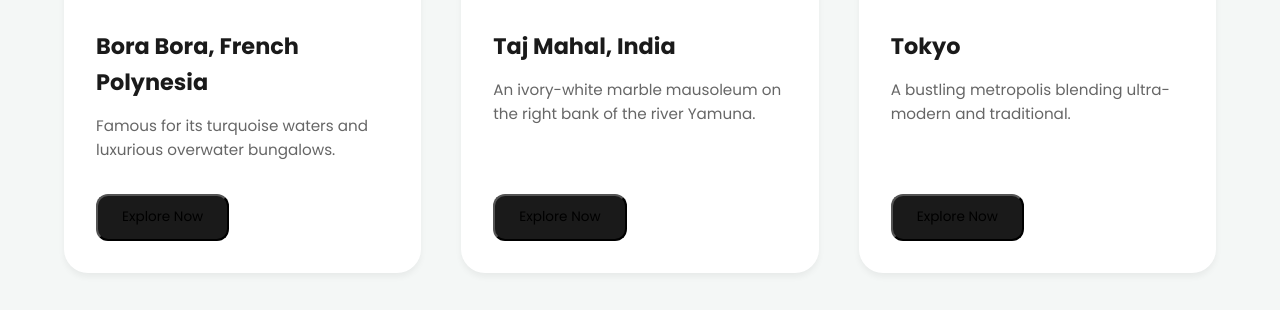
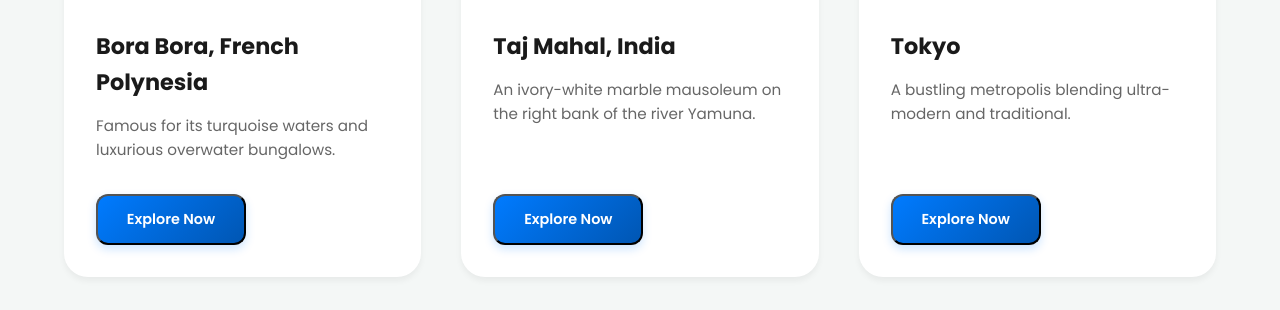
Before and after one commit to Juthishsan/Travel-Application, a plain HTML site: page index.html in a window 1280 px wide. Shown: the part 1303-1613 px from the top of the page. Drawn offline with Linux system fonts and the light colour scheme.

Commit message:
feat: Add initial styling and JavaScript for travel recommendations and standardize image URLs in the data.

```diff
--- a/css/index.css
+++ b/css/index.css
@@ -174,13 +174,19 @@
 
 .visit-btn {
     border-radius: 12px;
-    padding: 0.7rem 1.5rem;
-    font-size: 0.85rem;
-    background: var(--text-dark);
+    padding: 0.8rem 1.8rem;
+    font-size: 0.9rem;
+    background: linear-gradient(135deg, var(--primary-color), var(--primary-dark));
+    color: white;
+    font-weight: 600;
+    box-shadow: 0 4px 10px rgba(0, 123, 255, 0.2);
+    transition: var(--transition);
 }
 
 .visit-btn:hover {
-    background: var(--primary-color);
+    background: linear-gradient(135deg, var(--primary-dark), #004085);
+    transform: translateY(-2px);
+    box-shadow: 0 6px 15px rgba(0, 123, 255, 0.3);
 }
 
 /* Search Results Specific */
--- a/js/travel_recommendation.js
+++ b/js/travel_recommendation.js
@@ -8,9 +8,14 @@ const resultsHeader = document.getElementById('resultsHeader');
 // Load popular destinations on start
 window.addEventListener('load', () => {
     fetch('travel_recommendation_api.json')
-        .then(response => response.json())
+        .then(response => {
+            if (!response.ok) {
+                throw new Error('Network response was not ok');
+            }
+            return response.json();
+        })
         .then(data => {
-            // Pick a few random ones from different categories for "Popular"
+            console.log('API Data loaded successfully:', data);
             const popular = [
                 data.beaches[0],
                 data.temples[1],
@@ -18,6 +23,9 @@ window.addEventListener('load', () => {
                 data.beaches[2]
             ];
             displayRecommendations(popular, popularContainer);
+        })
+        .catch(err => {
+            console.error('Initial load failed:', err);
         });
 });
 
@@ -42,15 +50,12 @@ function searchRecommendations() {
             } else if (input.includes('temple')) {
                 results = data.temples;
             } else if (input.includes('country') || input.includes('countries')) {
-                // If user searches 'country', show cities from the first country in the list
                 results = data.countries[0].cities;
             } else {
-                // Search for specific country name
                 const country = data.countries.find(item => item.name.toLowerCase().includes(input));
                 if (country) {
                     results = country.cities;
                 } else {
-                    // Fallback search in all categories
                     const beach = data.beaches.find(item => item.name.toLowerCase().includes(input));
                     if(beach) results.push(beach);
 
@@ -60,7 +65,6 @@ function searchRecommendations() {
             }
 
             displayRecommendations(results, recommendationsContainer);
-            // Scroll to results
             recommendationsContainer.scrollIntoView({ behavior: 'smooth' });
         })
         .catch(error => {
@@ -79,15 +83,30 @@ function displayRecommendations(results, container) {
     results.forEach((item, index) => {
         const recommendationDiv = document.createElement('div');
         recommendationDiv.classList.add('recommendation-card');
-        // Add staggered animation
         recommendationDiv.style.animationDelay = `${index * 0.1}s`;
 
         const imgContainer = document.createElement('div');
         imgContainer.classList.add('card-img-container');
 
         const img = document.createElement('img');
-        img.src = item.imageUrl;
+
+        // Use a small delay to ensure DOM is ready and force a fresh load
+        setTimeout(() => {
+            img.src = `${item.imageUrl}&t=${new Date().getTime()}`;
+        }, 0);
+
         img.alt = item.name;
+
+        img.onload = function() {
+            console.log(`Successfully loaded image for ${item.name}`);
+        };
+
+        img.onerror = function() {
+            console.warn(`Failed to load image for ${item.name}, using fallback.`);
+            this.src = `https://images.unsplash.com/photo-1500835597467-f519a7b91ee3?q=80&w=1000&auto=format&fit=crop`;
+            this.onerror = null;
+        };
+
         imgContainer.appendChild(img);
 
         const contentDiv = document.createElement('div');
--- a/travel_recommendation_api.json
+++ b/travel_recommendation_api.json
@@ -3,17 +3,17 @@
     {
       "id": 1,
       "name": "Japan",
-      "imageUrl": "https://images.unsplash.com/photo-1493976040375-85c17124295e?q=80&w=2070&auto=format&fit=crop",
+      "imageUrl": "https://images.unsplash.com/photo-1493976040375-85c17124295e?auto=format&fit=crop&w=1000&q=80",
       "description": "Experience the vibrant culture and ancient traditions of Japan, from Tokyo's neon lights to Kyoto's serene temples.",
       "cities": [
         {
           "name": "Tokyo",
-          "imageUrl": "https://images.unsplash.com/photo-1503899036084-c55cdd92da26?q=80&w=1974&auto=format&fit=crop",
+          "imageUrl": "https://images.unsplash.com/photo-1503899036084-c55cdd92da26?auto=format&fit=crop&w=1000&q=80",
           "description": "A bustling metropolis blending ultra-modern and traditional."
         },
         {
           "name": "Kyoto",
-          "imageUrl": "https://images.unsplash.com/photo-1493976040375-85c17124295e?q=80&w=2070&auto=format&fit=crop",
+          "imageUrl": "https://images.unsplash.com/photo-1493976040375-85c17124295e?auto=format&fit=crop&w=1000&q=80",
           "description": "Famous for its classical Buddhist temples, gardens, and imperial palaces."
         }
       ]
@@ -21,17 +21,17 @@
     {
       "id": 2,
       "name": "Australia",
-      "imageUrl": "https://images.unsplash.com/photo-1523482580672-01e6f06399c1?q=80&w=2070&auto=format&fit=crop",
+      "imageUrl": "https://images.unsplash.com/photo-1523482580672-01e6f06399c1?auto=format&fit=crop&w=1000&q=80",
       "description": "Explore the diverse landscapes of Australia, from the Great Barrier Reef to the Outback.",
       "cities": [
         {
             "name": "Sydney",
-            "imageUrl": "https://images.unsplash.com/photo-1506973035872-a4ec16b8e8d9?q=80&w=2070&auto=format&fit=crop",
+            "imageUrl": "https://images.unsplash.com/photo-1506973035872-a4ec16b8e8d9?auto=format&fit=crop&w=1000&q=80",
             "description": "Known for its Sydney Opera House, Harbour Bridge, and beaches."
         },
         {
             "name": "Melbourne",
-            "imageUrl": "https://images.unsplash.com/photo-1514395462725-fb4566216140?q=80&w=2070&auto=format&fit=crop",
+            "imageUrl": "https://images.unsplash.com/photo-1514395462725-fb4566216140?auto=format&fit=crop&w=1000&q=80",
             "description": "Famous for its arts, culture, and coffee scene."
         }
       ]
@@ -39,17 +39,17 @@
     {
         "id": 3,
         "name": "Brazil",
-        "imageUrl": "https://images.unsplash.com/photo-1483728642387-6c3bdd6c93e5?q=80&w=2076&auto=format&fit=crop",
+        "imageUrl": "https://images.unsplash.com/photo-1483728642387-6c3bdd6c93e5?auto=format&fit=crop&w=1000&q=80",
         "description": "A country of rhythm, color, and natural wonders like the Amazon and Rio.",
         "cities": [
             {
                 "name": "Rio de Janeiro",
-                "imageUrl": "https://images.unsplash.com/photo-1483728642387-6c3bdd6c93e5?q=80&w=2076&auto=format&fit=crop",
+                "imageUrl": "https://images.unsplash.com/photo-1483728642387-6c3bdd6c93e5?auto=format&fit=crop&w=1000&q=80",
                 "description": "Home to Christ the Redeemer and the world-famous Carnival."
             },
             {
                 "name": "Sao Paulo",
-                "imageUrl": "https://images.unsplash.com/photo-1543059152-42b3aee10475?q=80&w=2070&auto=format&fit=crop",
+                "imageUrl": "https://images.unsplash.com/photo-1543059152-42b3aee10475?auto=format&fit=crop&w=1000&q=80",
                 "description": "A massive concrete jungle with vibrant art and culinary scenes."
             }
         ]
@@ -59,25 +59,25 @@
     {
       "id": 1,
       "name": "Angkor Wat, Cambodia",
-      "imageUrl": "https://images.unsplash.com/photo-1600100397608-f0907409f984?q=80&w=2070&auto=format&fit=crop",
+      "imageUrl": "https://images.unsplash.com/photo-1544644181-1484b3fdfc62?auto=format&fit=crop&w=1000&q=80",
       "description": "A massive temple complex and the largest religious monument in the world."
     },
     {
       "id": 2,
       "name": "Taj Mahal, India",
-      "imageUrl": "https://images.unsplash.com/photo-1564507592333-c60657eea523?q=80&w=2071&auto=format&fit=crop",
+      "imageUrl": "https://images.unsplash.com/photo-1564507592333-c60657eea523?auto=format&fit=crop&w=1000&q=80",
       "description": "An ivory-white marble mausoleum on the right bank of the river Yamuna."
     },
     {
         "id": 3,
         "name": "Wat Phra Kaew, Thailand",
-        "imageUrl": "https://images.unsplash.com/photo-1528181304800-2f140819898c?q=80&w=2070&auto=format&fit=crop",
+        "imageUrl": "https://images.unsplash.com/photo-1528181304800-2f140819898c?auto=format&fit=crop&w=1000&q=80",
         "description": "The most sacred Buddhist temple in Thailand, home to the Emerald Buddha."
     },
     {
         "id": 4,
         "name": "Kinkaku-ji, Japan",
-        "imageUrl": "https://images.unsplash.com/photo-1524230507669-5ff97982bb5e?q=80&w=2070&auto=format&fit=crop",
+        "imageUrl": "https://images.unsplash.com/photo-1524413840807-0c3cb6fa808d?auto=format&fit=crop&w=1000&q=80",
         "description": "The Golden Pavilion, a Zen Buddhist temple whose top two floors are covered in leaf gold."
     }
   ],
@@ -85,25 +85,25 @@
     {
       "id": 1,
       "name": "Bora Bora, French Polynesia",
-      "imageUrl": "https://images.unsplash.com/photo-1532408840957-031d8034aeef?q=80&w=2064&auto=format&fit=crop",
+      "imageUrl": "https://images.unsplash.com/photo-1532408840957-031d8034aeef?auto=format&fit=crop&w=1000&q=80",
       "description": "Famous for its turquoise waters and luxurious overwater bungalows."
     },
     {
       "id": 2,
       "name": "Copacabana, Brazil",
-      "imageUrl": "https://images.unsplash.com/photo-1483728642387-6c3bdd6c93e5?q=80&w=2076&auto=format&fit=crop",
+      "imageUrl": "https://images.unsplash.com/photo-1519046904884-53103b34b206?auto=format&fit=crop&w=1000&q=80",
       "description": "A world-famous crescent-shaped beach in the heart of Rio de Janeiro."
     },
     {
         "id": 3,
         "name": "Maldives",
-        "imageUrl": "https://images.unsplash.com/photo-1514282401047-d79a71a590e8?q=80&w=2065&auto=format&fit=crop",
+        "imageUrl": "https://images.unsplash.com/photo-1514282401047-d79a71a590e8?auto=format&fit=crop&w=1000&q=80",
         "description": "Crystal clear waters and vibrant marine life in a tropical paradise."
     },
     {
         "id": 4,
         "name": "Maya Bay, Thailand",
-        "imageUrl": "https://images.unsplash.com/photo-1552465011-b4e21bf6e79a?q=80&w=2039&auto=format&fit=crop",
+        "imageUrl": "https://images.unsplash.com/photo-1552465011-b4e21bf6e79a?auto=format&fit=crop&w=1000&q=80",
         "description": "An iconic bay with towering cliffs and stunning white sands."
     }
   ]
```
